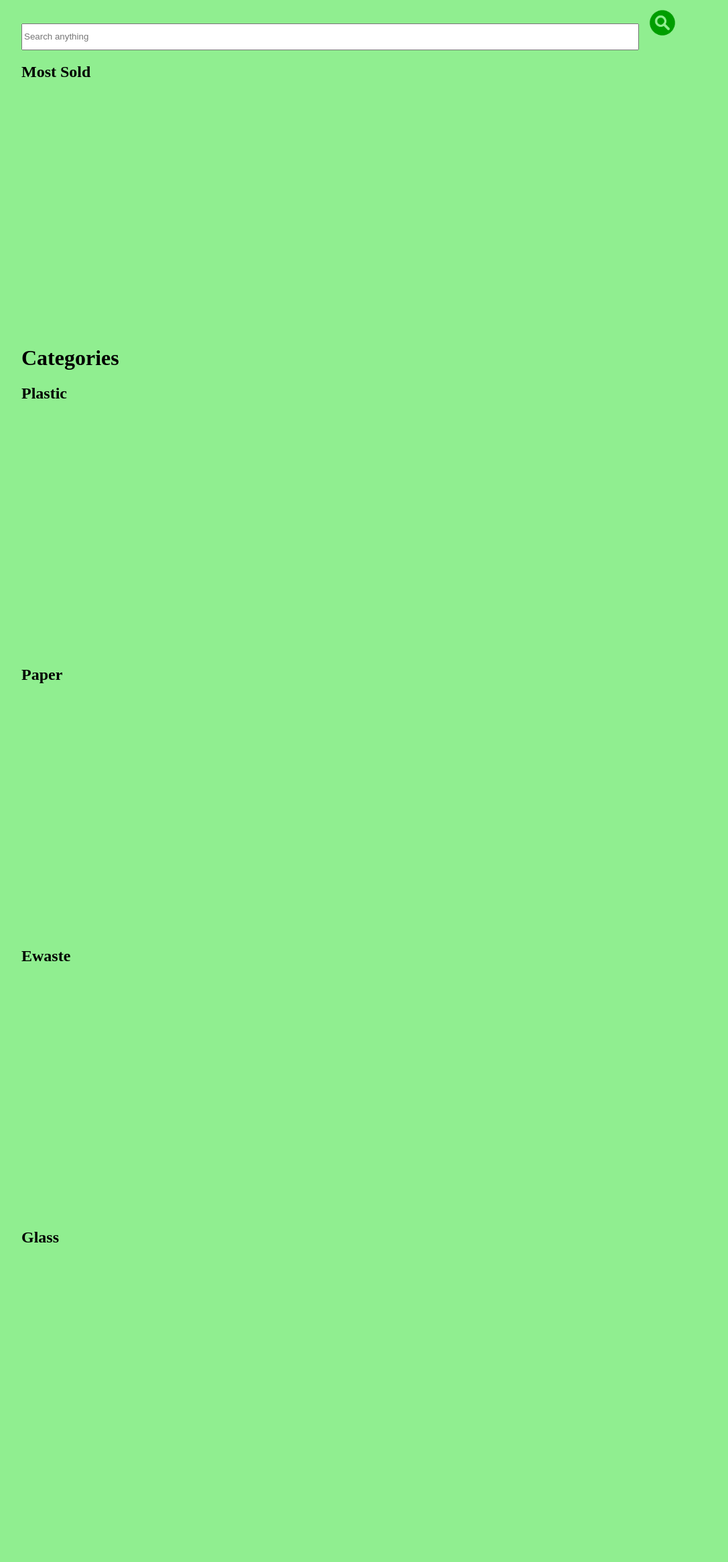
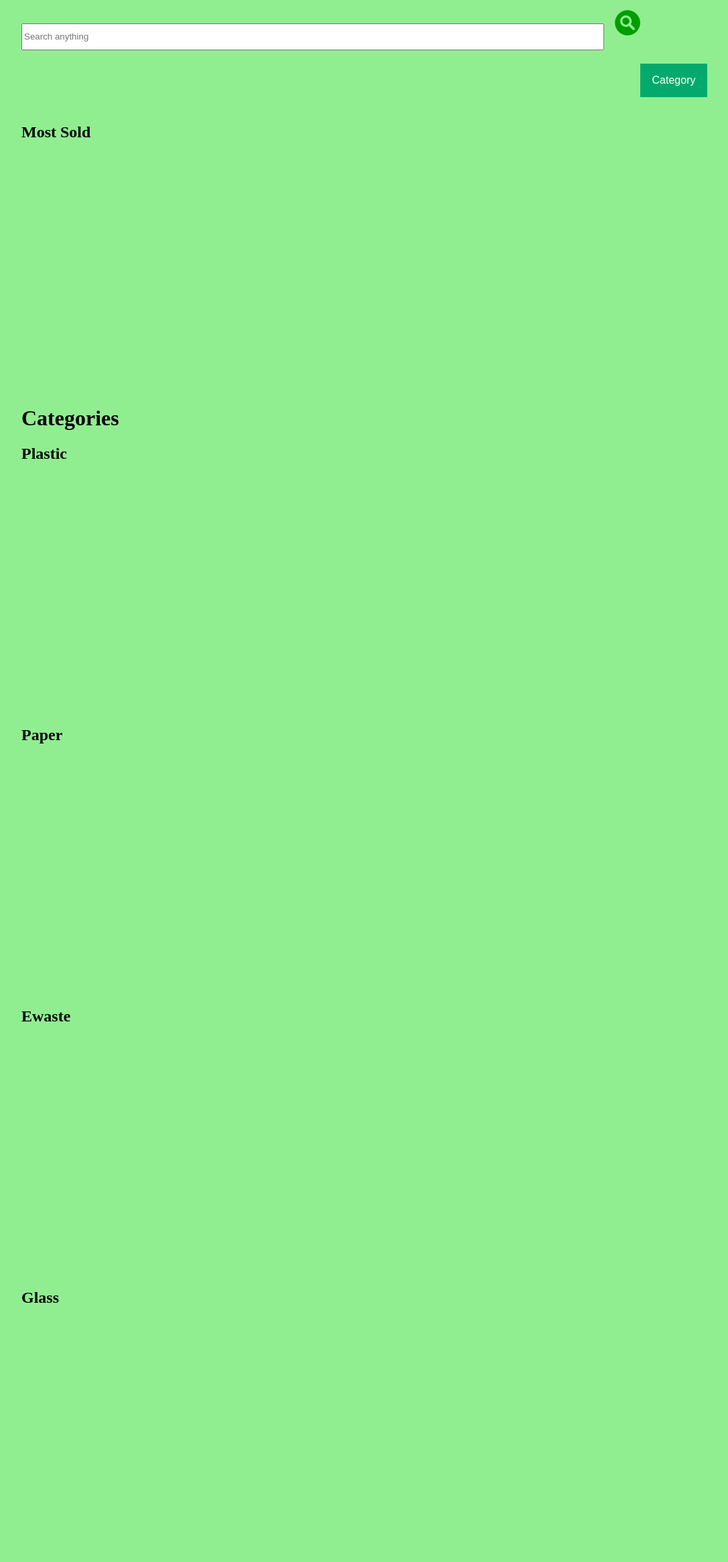
Before and after one commit to shreejal27/Garbage_Management_System, a PHP site: page /garbage/scrap_display.php in a window 1280 px wide. Shown: the whole page at 67% size, without its empty margins (96-1183 px from the left). Before the commit the page ends 1855 px from the top, so only its background shows below. Run offline with PHP 8.4, Linux system fonts and the light colour scheme; data that the repository does not hold is empty.

Commit message:
added category

```diff
--- a/scrap_display.css
+++ b/scrap_display.css
@@ -5,6 +5,8 @@
     margin-right: 10%;
     background-color: lightgreen;
   }
+
+
   .row{
     height:400px ;
     width: 100%;
@@ -60,7 +62,7 @@
 
 
   input{
-    width: 90%;
+    width: 85%;
     height: 40px;
 
   }
@@ -77,3 +79,50 @@
     border: none;
 
   }
+  form{
+    width: 70%;
+    display: inline;
+  }
+
+
+.dropbtn {
+  background-color: #04AA6D;
+  color: white;
+  padding: 16px;
+  font-size: 16px;
+  border: none;
+  cursor: pointer;
+  width: 100px;
+}
+
+.dropbtn:hover, .dropbtn:focus {
+  background-color: #3e8e41;
+}
+
+.dropdown {
+  float: right;
+  display: inline;
+  margin-top: 20px;
+}
+
+.dropdown-content {
+  display: none;
+  position: absolute;
+  background-color: #f1f1f1;
+  min-width: 160px;
+  overflow: auto;
+  box-shadow: 0px 8px 16px 0px rgba(0,0,0,0.2);
+  right: 0;
+  z-index: 1;
+}
+
+.dropdown-content a {
+  color: black;
+  padding: 12px 16px;
+  text-decoration: none;
+  display: block;
+}
+
+.dropdown a:hover {background-color: #ddd;}
+
+.show {display: block;}
--- a/scrap_display.php
+++ b/scrap_display.php
@@ -9,12 +9,52 @@ $result= mysqli_query($connection, $query);
 
  <link rel="stylesheet" href="scrap_display.css" />
 
-<form action="scrap_searchresult.php" method="POST">
-  <input type="text" name="result" placeholder="Search anything"  >
 
-  <button type="submit"> <img src="icons/search.png" > </button>
-</form>
-<div class= "row">
+<div id="toprow">
+
+  <form action="scrap_searchresult.php" method="POST">
+    <input type="text" name="result" placeholder="Search anything"  >
+
+    <button type="submit"> <img src="icons/search.png" > </button>
+  </form>
+
+
+
+  <div class="dropdown">
+    <button onclick="myFunction()" class="dropbtn">Category</button>
+    <div id="myDropdown" class="dropdown-content">
+      <a href="#plastic">Plastic</a>
+      <a href="#paper">Paper</a>
+      <a href="#ewaste">Ewaste</a>
+      <a href="#glass">Glass</a>
+    </div>
+  </div>
+</div>
+<script>
+/* When the user clicks on the button,
+toggle between hiding and showing the dropdown content */
+function myFunction() {
+  document.getElementById("myDropdown").classList.toggle("show");
+}
+
+// Close the dropdown if the user clicks outside of it
+window.onclick = function(event) {
+  if (!event.target.matches('.dropbtn')) {
+    var dropdowns = document.getElementsByClassName("dropdown-content");
+    var i;
+    for (i = 0; i < dropdowns.length; i++) {
+      var openDropdown = dropdowns[i];
+      if (openDropdown.classList.contains('show')) {
+        openDropdown.classList.remove('show');
+      }
+    }
+  }
+}
+</script>
+
+<br><br><br><br><br>
+
+<div class= "row" >
 
   <h2> Most Sold</h2>
 
@@ -57,9 +97,9 @@ $result= mysqli_query($connection, $query);
 
 <h1> Categories</h1>
 
-<div class= "row">
+<div class= "row" id="plastic">
 
-  <h2> Plastic</h2>
+  <h2> Plastic </h2>
 
   <?php
 $query1= "Select * from scrap where category = 'plastic' ";
@@ -99,7 +139,7 @@ while($row1= mysqli_fetch_assoc($result1)){
 ?>
 </div>
 
-<div class= "row">
+<div class= "row" id="paper">
 <h2> Paper</h2>
 
 <?php
@@ -140,7 +180,7 @@ while($row1= mysqli_fetch_assoc($result1)){
 ?>
 </div>
 
-<div class= "row">
+<div class= "row" id="ewaste">
 <h2> Ewaste</h2>
 
 <?php
@@ -181,7 +221,7 @@ while($row1= mysqli_fetch_assoc($result1)){
 ?>
 </div>
 
-<div class= "row">
+<div class= "row" id="glass">
 <h2> Glass</h2>
 
 <?php
```
